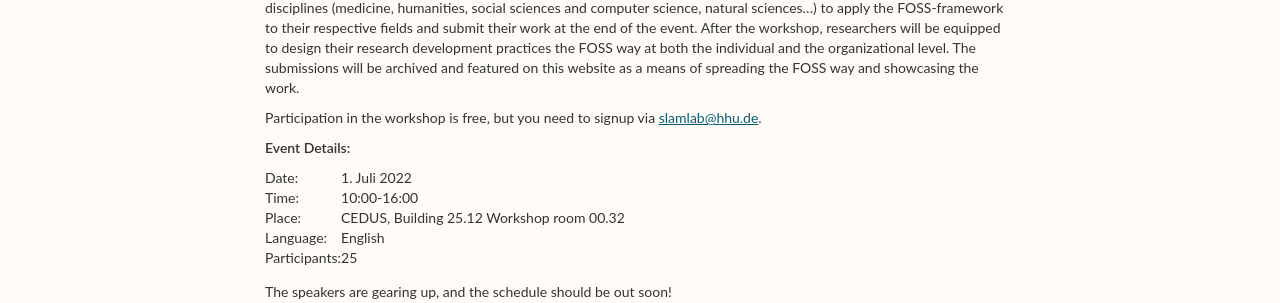
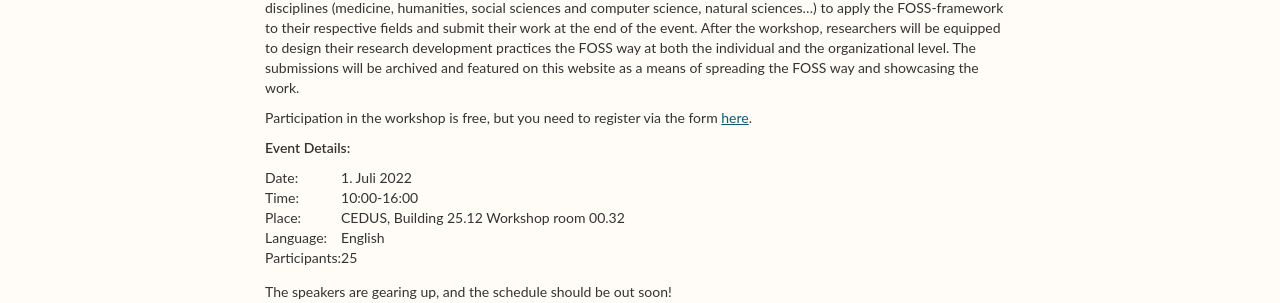
Before and after one commit to hhuslamlab/libreslam, a Jekyll site: the page built from _posts/2022-04-10-Welcome.md, in a window 1280 px wide. Shown: the part 558-861 px from the top of the page. Built offline with Jekyll 4.4.1, drawn with Linux system fonts in a browser that asks for light colours.

Commit message:
update reg link

```diff
--- a/_posts/2022-04-10-Welcome.md
+++ b/_posts/2022-04-10-Welcome.md
@@ -12,7 +12,7 @@
 
 #FOSS4ALL is a one day workshop that aims to provide researchers of any discipline with an understanding of Free/Open Source, beyond the technical realm, as a model of research development. Participants will be put in groups by main disciplines (medicine, humanities, social sciences and computer science, natural sciences...) to apply the FOSS-framework to their respective fields and submit their work at the end of the event. After the workshop, researchers will be equipped to design their research development practices the FOSS way at both the individual and the organizational level. The submissions will be archived and featured on this website as a means of spreading the FOSS way and showcasing the work.
 
-Participation in the workshop is free, but you need to signup via <a href="mailto:slamlab@hhu.de">slamlab@hhu.de</a>.
+Participation in the workshop is free, but you need to register via the form <a href="https://cryptpad.fr/form/#/3/form/view/e75aa4a3ce650ed9eae178a81eab534a/">here</a>.
 
 **Event Details:**
 
```
